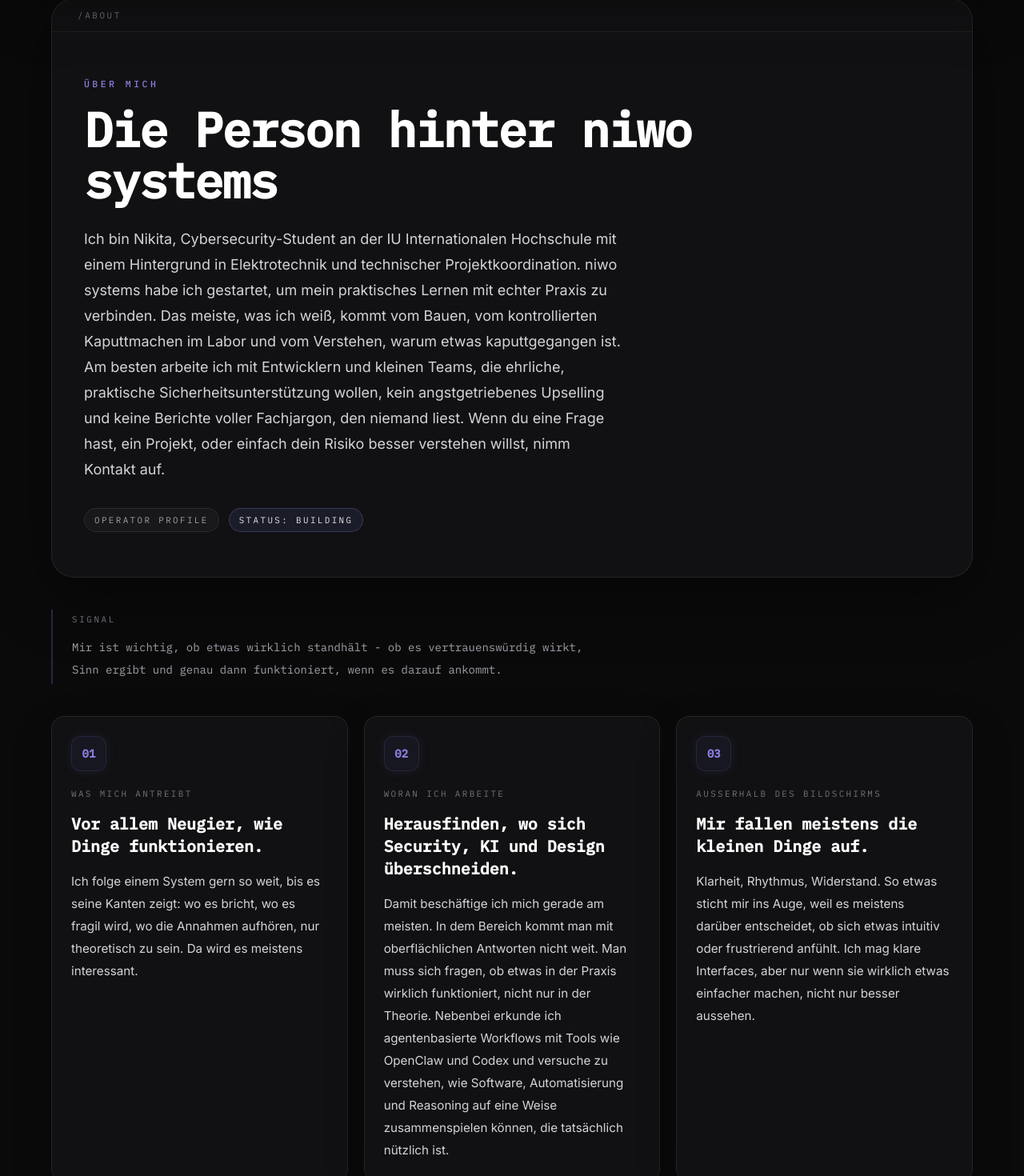
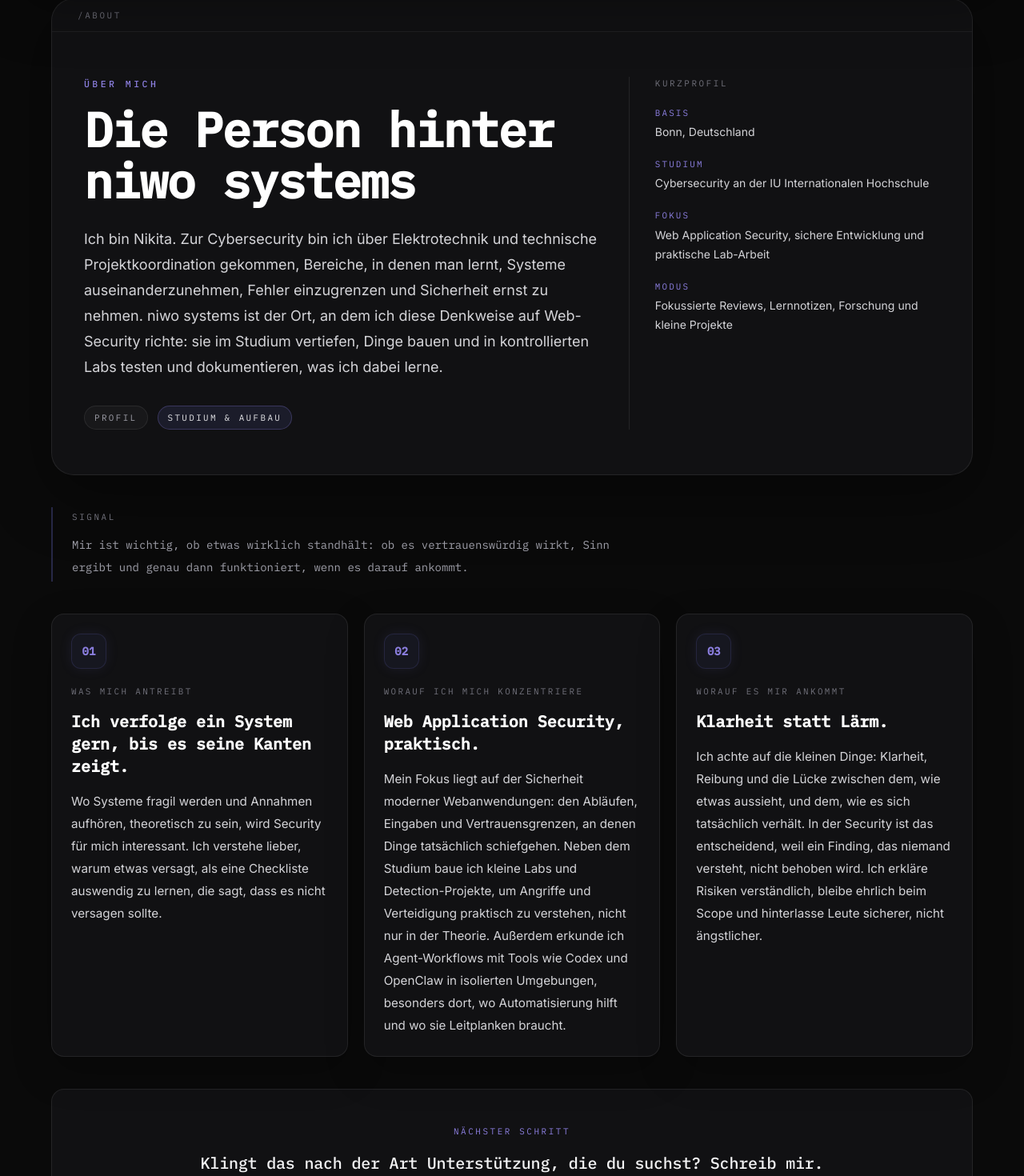
Before and after one commit to n1wo/niwo-webapp, a Next.js app in the folder frontend/: page /de/pages/about in a window 1280 px wide. Shown: the part 114-1584 px from the top of the page at 80% size. Built offline with nearby package versions, Linux system fonts and the light colour scheme; no server answers.

Commit message:
Polish about page copy and layout

```diff
--- a/frontend/src/app/[locale]/pages/about/page.tsx
+++ b/frontend/src/app/[locale]/pages/about/page.tsx
@@ -27,6 +27,24 @@ export default async function AboutPage({
   const { locale } = await params;
   const t = await getTranslations({ locale, namespace: "About" });
   const homeT = await getTranslations({ locale, namespace: "Home" });
+  const profileItems = [
+    {
+      label: t("facts.base.label"),
+      value: t("facts.base.value"),
+    },
+    {
+      label: t("facts.study.label"),
+      value: t("facts.study.value"),
+    },
+    {
+      label: t("facts.focus.label"),
+      value: t("facts.focus.value"),
+    },
+    {
+      label: t("facts.mode.label"),
+      value: t("facts.mode.value"),
+    },
+  ];
   const cards = [
     {
       eyebrow: t("cards.drives.eyebrow"),
@@ -52,11 +70,12 @@ export default async function AboutPage({
           <div className="border-b border-white/[0.06] px-5 py-3 font-mono text-[0.68rem] uppercase tracking-[0.24em] text-zinc-500 sm:px-8">
             /about
           </div>
-          <div className="px-6 py-10 sm:px-8 sm:py-12 lg:px-10 lg:py-14">
+          <div className="grid gap-8 px-6 py-10 sm:px-8 sm:py-12 lg:grid-cols-[minmax(0,1.25fr)_minmax(18rem,0.75fr)] lg:px-10 lg:py-14">
+            <div>
               <p className="font-mono text-[0.72rem] font-medium uppercase tracking-[0.3em] text-[var(--color-accent-light)]">
                 {t("eyebrow")}
               </p>
-            <h1 className="mt-4 max-w-3xl font-mono text-4xl font-bold leading-[1.08] tracking-tight text-white sm:text-5xl lg:text-6xl">
+              <h1 className="mt-4 max-w-3xl break-words hyphens-auto font-mono text-4xl font-bold leading-[1.08] tracking-tight text-white sm:text-5xl lg:text-6xl">
                 {t("title")}
               </h1>
               <p className="mt-6 max-w-2xl text-base leading-8 text-zinc-300 sm:text-lg">
@@ -71,6 +90,25 @@ export default async function AboutPage({
                 </span>
               </div>
             </div>
+
+            <aside className="border-t border-white/[0.08] pt-6 lg:border-l lg:border-t-0 lg:pl-8 lg:pt-0">
+              <p className="font-mono text-[0.68rem] uppercase tracking-[0.24em] text-zinc-500">
+                {t("factsLabel")}
+              </p>
+              <dl className="mt-5 space-y-5">
+                {profileItems.map((item) => (
+                  <div key={item.label}>
+                    <dt className="font-mono text-[0.68rem] uppercase tracking-[0.2em] text-[var(--color-accent-light)]">
+                      {item.label}
+                    </dt>
+                    <dd className="mt-1 text-sm leading-6 text-zinc-300">
+                      {item.value}
+                    </dd>
+                  </div>
+                ))}
+              </dl>
+            </aside>
+          </div>
         </div>
 
         <div className="border-l-2 border-[rgb(95_98_184/0.35)] pl-6 py-1">
@@ -82,7 +120,7 @@ export default async function AboutPage({
           </p>
         </div>
 
-        <div className="grid gap-5 md:grid-cols-2 xl:grid-cols-3">
+        <div className="grid gap-5 md:auto-rows-fr md:grid-cols-2 xl:grid-cols-3">
           {cards.map((card, index) => (
             <article
               key={card.title}
@@ -96,7 +134,7 @@ export default async function AboutPage({
               <p className="font-mono text-[0.68rem] uppercase tracking-[0.22em] text-zinc-500">
                 {card.eyebrow}
               </p>
-              <h2 className="mt-4 font-mono text-lg font-semibold leading-7 text-white sm:text-xl">
+              <h2 className="mt-4 break-words hyphens-auto font-mono text-lg font-semibold leading-7 text-white sm:text-xl">
                 {card.title}
               </h2>
               <p className="mt-4 text-sm leading-7 text-zinc-300 sm:text-[0.95rem]">
@@ -108,10 +146,10 @@ export default async function AboutPage({
 
         <div className="rounded-2xl border border-white/[0.08] bg-[#111113] px-8 py-10 text-center sm:px-12 sm:py-11">
           <p className="font-mono text-[0.68rem] uppercase tracking-[0.24em] text-[var(--color-accent-light)]">
-            {t("eyebrow")}
+            {t("closingEyebrow")}
           </p>
-          <h2 className="mx-auto mt-4 max-w-2xl font-mono text-lg font-medium leading-8 tracking-[-0.01em] text-zinc-100 sm:text-xl">
-            {homeT("supportLine")}
+          <h2 className="mx-auto mt-4 max-w-4xl font-mono text-lg font-medium leading-8 tracking-[-0.01em] text-zinc-100 sm:text-xl">
+            {t("closingLine")}
           </h2>
           <PrimarySecondaryCta
             className="mt-6 justify-center font-mono"
--- a/frontend/src/components/home/HomePage.tsx
+++ b/frontend/src/components/home/HomePage.tsx
@@ -221,7 +221,7 @@ export default function HomePage(): JSX.Element {
               {t("heroEyebrow")}
             </p>
 
-            <h1 className="relative font-mono text-3xl font-bold leading-[1.1] tracking-tight text-white sm:text-4xl lg:text-5xl">
+            <h1 className="relative break-words hyphens-auto font-mono text-3xl font-bold leading-[1.1] tracking-tight text-white sm:text-4xl lg:text-5xl">
               <span aria-hidden="true" className="invisible block whitespace-pre-wrap">
                 {headline}
               </span>
@@ -287,7 +287,7 @@ export default function HomePage(): JSX.Element {
             <p className="text-sm font-medium tracking-wide text-[var(--color-accent-light)]">
               {t("servicesEyebrow")}
             </p>
-            <h2 className="relative font-mono text-3xl font-bold tracking-tight text-white sm:text-4xl">
+            <h2 className="relative break-words hyphens-auto font-mono text-3xl font-bold tracking-tight text-white sm:text-4xl">
               <span aria-hidden="true" className="invisible block whitespace-pre-wrap">
                 {servicesTitle}
               </span>
@@ -330,7 +330,7 @@ export default function HomePage(): JSX.Element {
             <p className="text-sm font-medium tracking-wide text-[var(--color-accent-light)]">
               {t("approach.eyebrow")}
             </p>
-            <h2 className="relative font-mono text-3xl font-bold tracking-tight text-white sm:text-4xl">
+            <h2 className="relative break-words hyphens-auto font-mono text-3xl font-bold tracking-tight text-white sm:text-4xl">
               <span aria-hidden="true" className="invisible block whitespace-pre-wrap">
                 {approachTitle}
               </span>
--- a/frontend/src/messages/de.json
+++ b/frontend/src/messages/de.json
@@ -51,7 +51,7 @@
     "approach": {
       "eyebrow": "Wie ich arbeite",
       "title": "Ein ehrlicher, praktischer Ansatz für Sicherheit",
-      "description": "Ich bin Nikita, Cybersecurity-Student an der IU Internationalen Hochschule mit einem Hintergrund in Elektrotechnik und technischer Projektkoordination. niwo systems habe ich gestartet, um praktisches Lernen mit echter Praxis zu verbinden. Das meiste, was ich weiß, kommt vom Bauen, vom kontrollierten Kaputtmachen im Labor und vom Verstehen, warum etwas kaputtgegangen ist. Am besten arbeite ich mit Entwicklern und kleinen Teams, die ehrliche, praktische Sicherheitsunterstützung wollen, kein angstgetriebenes Upselling und keine Berichte voller Fachjargon, den niemand liest.",
+      "description": "Ich bin Nikita, Cybersecurity-Student an der IU Internationalen Hochschule mit einem Hintergrund in Elektrotechnik und technischer Projektkoordination. niwo systems habe ich gestartet, um praktisches Lernen mit echter Praxis zu verbinden. Das meiste, was ich weiß, kommt vom Bauen, vom kontrollierten Auseinandernehmen im Labor und vom Verstehen, warum etwas versagt. Am besten arbeite ich mit Entwicklern und kleinen Teams, die ehrliche, praktische Sicherheitsunterstützung wollen, kein angstgetriebenes Upselling und keine Berichte voller Fachjargon, den niemand liest.",
       "cardLabel": "Ansatz",
       "cards": {
         "scope": {
@@ -113,7 +113,7 @@
       "webAppSecurity": {
         "metadata": {
           "title": "Web App Security Review | niwo",
-          "description": "Ein praxisnaher Sicherheitsreview deiner Webanwendung aus Angreiferperspektive mit klaren Findings, verständlichen Erklärungen und konkreten Schritten, um das Wichtige zu beheben."
+          "description": "Ein praxisnaher Sicherheitsreview deiner Webanwendung mit Fokus auf die Abläufe, Eingaben und Vertrauensgrenzen, die echtes Risiko tragen, mit klaren Findings, verständlichen Erklärungen und konkreten Schritten, um das Wichtige zu beheben."
         },
         "card": {
           "eyebrow": "Assessment",
@@ -124,8 +124,8 @@
         },
         "hero": {
           "eyebrow": "Anwendungsreview",
-          "title": "Sieh deine App so, wie ein Angreifer sie sieht",
-          "intro": "Ich gehe deine Webanwendung aus Angreiferperspektive durch, mit Fokus auf die Flows, Eingaben und Vertrauensgrenzen, die tatsächlich Risiko tragen. Das Ziel ist kein Scanner-Auswurf, sondern ein klares Bild davon, wo du angreifbar bist und was sich zuerst zu beheben lohnt.",
+          "title": "Sieh, wo deine Web-App wirklich angreifbar ist",
+          "intro": "Ich gehe deine Webanwendung mit Fokus auf die Flows, Eingaben und Vertrauensgrenzen durch, die tatsächlich Risiko tragen. Das Ziel ist kein Scanner-Auswurf, sondern ein klares Bild davon, wo du angreifbar bist und was sich zuerst zu beheben lohnt.",
           "outcomeLabel": "Was du davon hast",
           "outcomeText": "Klare Findings, verständlich erklärt, nach Wichtigkeit geordnet, mit konkreten Schritten, die dein Team sofort umsetzen kann."
         },
@@ -183,7 +183,7 @@
       },
       "penetrationTesting": {
         "metadata": {
-          "title": "Penetration Testing: Prozess & Vorbereitung | niwo",
+          "title": "Pentest-Vorbereitung & Begleitung | niwo",
           "description": "Unterstützung, um dich auf einen Penetrationstest vorzubereiten: den Prozess verstehen, den Scope definieren, den Bericht lesen und einem Testanbieter die richtigen Fragen stellen. Kein vollständiges Pentest-Engagement."
         },
         "card": {
@@ -328,30 +328,51 @@
   "About": {
     "metadata": {
       "title": "Über mich | niwo",
-      "description": "Über Nikita, die Person hinter niwo, an der Schnittstelle von Security, KI, Systemen und Produktdesign."
+      "description": "Über Nikita, Cybersecurity-Student in Bonn mit Fokus auf praktische Web Application Security, sichere Entwicklung und praktische Lab-Arbeit."
     },
     "eyebrow": "ÜBER MICH",
     "title": "Die Person hinter niwo systems",
-    "intro": "Ich bin Nikita, Cybersecurity-Student an der IU Internationalen Hochschule mit einem Hintergrund in Elektrotechnik und technischer Projektkoordination. niwo systems habe ich gestartet, um mein praktisches Lernen mit echter Praxis zu verbinden. Das meiste, was ich weiß, kommt vom Bauen, vom kontrollierten Kaputtmachen im Labor und vom Verstehen, warum etwas kaputtgegangen ist. Am besten arbeite ich mit Entwicklern und kleinen Teams, die ehrliche, praktische Sicherheitsunterstützung wollen, kein angstgetriebenes Upselling und keine Berichte voller Fachjargon, den niemand liest. Wenn du eine Frage hast, ein Projekt, oder einfach dein Risiko besser verstehen willst, nimm Kontakt auf.",
-    "profileLabel": "operator profile",
-    "statusLabel": "status: building",
+    "intro": "Ich bin Nikita. Zur Cybersecurity bin ich über Elektrotechnik und technische Projektkoordination gekommen, Bereiche, in denen man lernt, Systeme auseinanderzunehmen, Fehler einzugrenzen und Sicherheit ernst zu nehmen. niwo systems ist der Ort, an dem ich diese Denkweise auf Web-Security richte: sie im Studium vertiefen, Dinge bauen und in kontrollierten Labs testen und dokumentieren, was ich dabei lerne.",
+    "profileLabel": "Profil",
+    "statusLabel": "Studium & Aufbau",
+    "factsLabel": "Kurzprofil",
+    "closingEyebrow": "Nächster Schritt",
+    "closingLine": "Klingt das nach der Art Unterstützung, die du suchst? Schreib mir.",
     "signalLabel": "Signal",
-    "signalText": "Mir ist wichtig, ob etwas wirklich standhält - ob es vertrauenswürdig wirkt, Sinn ergibt und genau dann funktioniert, wenn es darauf ankommt.",
+    "signalText": "Mir ist wichtig, ob etwas wirklich standhält: ob es vertrauenswürdig wirkt, Sinn ergibt und genau dann funktioniert, wenn es darauf ankommt.",
+    "facts": {
+      "base": {
+        "label": "Basis",
+        "value": "Bonn, Deutschland"
+      },
+      "study": {
+        "label": "Studium",
+        "value": "Cybersecurity an der IU Internationalen Hochschule"
+      },
+      "focus": {
+        "label": "Fokus",
+        "value": "Web Application Security, sichere Entwicklung und praktische Lab-Arbeit"
+      },
+      "mode": {
+        "label": "Modus",
+        "value": "Fokussierte Reviews, Lernnotizen, Forschung und kleine Projekte"
+      }
+    },
     "cards": {
       "drives": {
         "eyebrow": "Was mich antreibt",
-        "title": "Vor allem Neugier, wie Dinge funktionieren.",
-        "text": "Ich folge einem System gern so weit, bis es seine Kanten zeigt: wo es bricht, wo es fragil wird, wo die Annahmen aufhören, nur theoretisch zu sein. Da wird es meistens interessant."
+        "title": "Ich verfolge ein System gern, bis es seine Kanten zeigt.",
+        "text": "Wo Systeme fragil werden und Annahmen aufhören, theoretisch zu sein, wird Security für mich interessant. Ich verstehe lieber, warum etwas versagt, als eine Checkliste auswendig zu lernen, die sagt, dass es nicht versagen sollte."
       },
       "building": {
-        "eyebrow": "Woran ich arbeite",
-        "title": "Herausfinden, wo sich Security, KI und Design überschneiden.",
-        "text": "Damit beschäftige ich mich gerade am meisten. In dem Bereich kommt man mit oberflächlichen Antworten nicht weit. Man muss sich fragen, ob etwas in der Praxis wirklich funktioniert, nicht nur in der Theorie. Nebenbei erkunde ich agentenbasierte Workflows mit Tools wie OpenClaw und Codex und versuche zu verstehen, wie Software, Automatisierung und Reasoning auf eine Weise zusammenspielen können, die tatsächlich nützlich ist."
+        "eyebrow": "Worauf ich mich konzentriere",
+        "title": "Web Application Security, praktisch.",
+        "text": "Mein Fokus liegt auf der Sicherheit moderner Webanwendungen: den Abläufen, Eingaben und Vertrauensgrenzen, an denen Dinge tatsächlich schiefgehen. Neben dem Studium baue ich kleine Labs und Detection-Projekte, um Angriffe und Verteidigung praktisch zu verstehen, nicht nur in der Theorie. Außerdem erkunde ich Agent-Workflows mit Tools wie Codex und OpenClaw in isolierten Umgebungen, besonders dort, wo Automatisierung hilft und wo sie Leitplanken braucht."
       },
       "outside": {
-        "eyebrow": "Außerhalb des Bildschirms",
-        "title": "Mir fallen meistens die kleinen Dinge auf.",
-        "text": "Klarheit, Rhythmus, Widerstand. So etwas sticht mir ins Auge, weil es meistens darüber entscheidet, ob sich etwas intuitiv oder frustrierend anfühlt. Ich mag klare Interfaces, aber nur wenn sie wirklich etwas einfacher machen, nicht nur besser aussehen."
+        "eyebrow": "Worauf es mir ankommt",
+        "title": "Klarheit statt Lärm.",
+        "text": "Ich achte auf die kleinen Dinge: Klarheit, Reibung und die Lücke zwischen dem, wie etwas aussieht, und dem, wie es sich tatsächlich verhält. In der Security ist das entscheidend, weil ein Finding, das niemand versteht, nicht behoben wird. Ich erkläre Risiken verständlich, bleibe ehrlich beim Scope und hinterlasse Leute sicherer, nicht ängstlicher."
       }
     }
   },
--- a/frontend/src/messages/en.json
+++ b/frontend/src/messages/en.json
@@ -51,7 +51,7 @@
     "approach": {
       "eyebrow": "How I work",
       "title": "An honest, practical approach to security",
-      "description": "I'm Nikita, a Cybersecurity student at IU International University with a background in electrical engineering and technical project coordination. I started niwo systems to combine hands-on learning with real-world practice. Most of what I know comes from building things, breaking them in controlled lab environments, and figuring out why they broke. I work best with developers and small teams who want honest, practical security support, not fear-driven upselling or reports full of jargon nobody reads.",
+      "description": "I'm Nikita, a Cybersecurity student at IU International University with a background in electrical engineering and technical project coordination. I started niwo systems to combine hands-on learning with real-world practice. Most of what I know comes from building things, taking them apart in controlled lab environments, and figuring out why they fail. I work best with developers and small teams who want honest, practical security support, not fear-driven upselling or reports full of jargon nobody reads.",
       "cardLabel": "Approach",
       "cards": {
         "scope": {
@@ -113,7 +113,7 @@
       "webAppSecurity": {
         "metadata": {
           "title": "Web App Security Review | niwo",
-          "description": "A practical web application security review from an attacker's perspective with clear findings, plain-language explanations, and concrete steps to fix what matters."
+          "description": "A practical web application security review focused on the flows, inputs, and trust boundaries that carry real risk, with clear findings, plain-language explanations, and concrete steps to fix what matters."
         },
         "card": {
           "eyebrow": "Assessment",
@@ -124,8 +124,8 @@
         },
         "hero": {
           "eyebrow": "Application review",
-          "title": "See your app the way an attacker would",
-          "intro": "I go through your web application from an attacker's perspective, focusing on the flows, inputs, and trust boundaries that actually carry risk. The goal isn't a scanner dump; it's a clear picture of where you're exposed and what's worth fixing first.",
+          "title": "See where your web app is actually exposed",
+          "intro": "I go through your web application with a focus on the flows, inputs, and trust boundaries that actually carry risk. The goal isn't a scanner dump; it's a clear picture of where you're exposed and what's worth fixing first.",
           "outcomeLabel": "What you walk away with",
           "outcomeText": "Clear findings explained in plain language, ranked by what actually matters, with concrete steps your team can act on right away."
         },
@@ -183,7 +183,7 @@
       },
       "penetrationTesting": {
         "metadata": {
-          "title": "Penetration Testing: Process & Preparation | niwo",
+          "title": "Pentest Preparation & Guidance | niwo",
           "description": "Guidance to help you prepare for a penetration test: understand the process, define your scope, read the report, and ask a testing provider the right questions. Not a full pentest engagement."
         },
         "card": {
@@ -328,30 +328,51 @@
   "About": {
     "metadata": {
       "title": "About | niwo",
-      "description": "About Nikita, the person behind niwo, working across security, AI, systems, and product design."
+      "description": "About Nikita, a cybersecurity student in Bonn focused on practical web application security, secure development, and practical lab work."
     },
     "eyebrow": "ABOUT",
     "title": "The person behind niwo systems",
-    "intro": "I'm Nikita, a Cybersecurity student at IU International University with a background in electrical engineering and technical project coordination. I started niwo systems to combine my hands-on learning with real-world practice. Most of what I know comes from building things, breaking them in controlled lab environments, and figuring out why they broke. I work best with developers and small teams who want honest, practical security support, not fear-driven upselling or reports full of jargon nobody reads. If you have a question, a project, or just want to understand your risk better, get in touch.",
-    "profileLabel": "operator profile",
-    "statusLabel": "status: building",
+    "intro": "I'm Nikita. I came to cybersecurity through electrical engineering and technical project coordination, areas where you learn to take systems apart, trace where they fail, and take safety seriously. niwo systems is where I turn that mindset toward web security: studying it formally, building and testing things in controlled labs, and documenting what I learn along the way.",
+    "profileLabel": "Profile",
+    "statusLabel": "studying & building",
+    "factsLabel": "Snapshot",
+    "closingEyebrow": "Next step",
+    "closingLine": "If that sounds like the kind of help you're after, get in touch.",
     "signalLabel": "Signal",
-    "signalText": "I care about whether something actually holds up - whether it feels trustworthy, makes sense, and works the way it should when it matters.",
+    "signalText": "I care whether something actually holds up: whether it feels trustworthy, makes sense, and works the way it should when it matters.",
+    "facts": {
+      "base": {
+        "label": "Base",
+        "value": "Bonn, Germany"
+      },
+      "study": {
+        "label": "Study",
+        "value": "Cybersecurity at IU International University"
+      },
+      "focus": {
+        "label": "Focus",
+        "value": "Web application security, secure development, and practical lab work"
+      },
+      "mode": {
+        "label": "Mode",
+        "value": "Focused reviews, learning notes, research, and small projects"
+      }
+    },
     "cards": {
       "drives": {
         "eyebrow": "What drives me",
-        "title": "Mostly just curious about how things work.",
-        "text": "I like following a system far enough that it starts showing its edges: where it breaks, where it gets fragile, where the assumptions stop being theoretical. That's usually where it gets interesting."
+        "title": "I like following a system until it shows its edges.",
+        "text": "Where systems get fragile and assumptions stop being theoretical, that is usually where security becomes interesting. I would rather understand why something fails than memorize a checklist that says it should not."
       },
       "building": {
-        "eyebrow": "What I'm building",
-        "title": "Figuring out where security, AI, and design overlap.",
-        "text": "That's what I've been spending most of my time on lately. It's the kind of space where you can't get away with surface-level answers. You have to think about whether something actually works in practice, not just in theory. I've also been exploring agent-based workflows with tools like OpenClaw and Codex, trying to understand how software, automation, and reasoning can fit together in ways that are actually useful."
+        "eyebrow": "What I focus on",
+        "title": "Web application security, hands-on.",
+        "text": "My focus is the security of modern web applications: the flows, inputs, and trust boundaries where things actually go wrong. Alongside my studies, I build small labs and detection projects to understand attacks and defenses in practice, not just in theory. I also explore agent-based workflows with Codex and OpenClaw in isolated environments, especially where automation helps and where it needs guardrails."
       },
       "outside": {
-        "eyebrow": "Outside the screen",
-        "title": "I tend to notice the small things.",
-        "text": "Things like clarity, pacing, and friction stand out to me because they're usually what decides whether something feels intuitive or just frustrating. I like clean interfaces, but only when they actually make something easier to use, not just nicer to look at."
+        "eyebrow": "What I value",
+        "title": "Clarity over noise.",
+        "text": "I notice the small things: clarity, friction, and the gap between how something looks and how it actually behaves. In security that matters because a finding nobody understands does not get fixed. I try to explain risk in plain language, stay honest about scope, and leave people more confident, not more afraid."
       }
     }
   },
```
Lines whose indentation alone changed are shown as unchanged.
